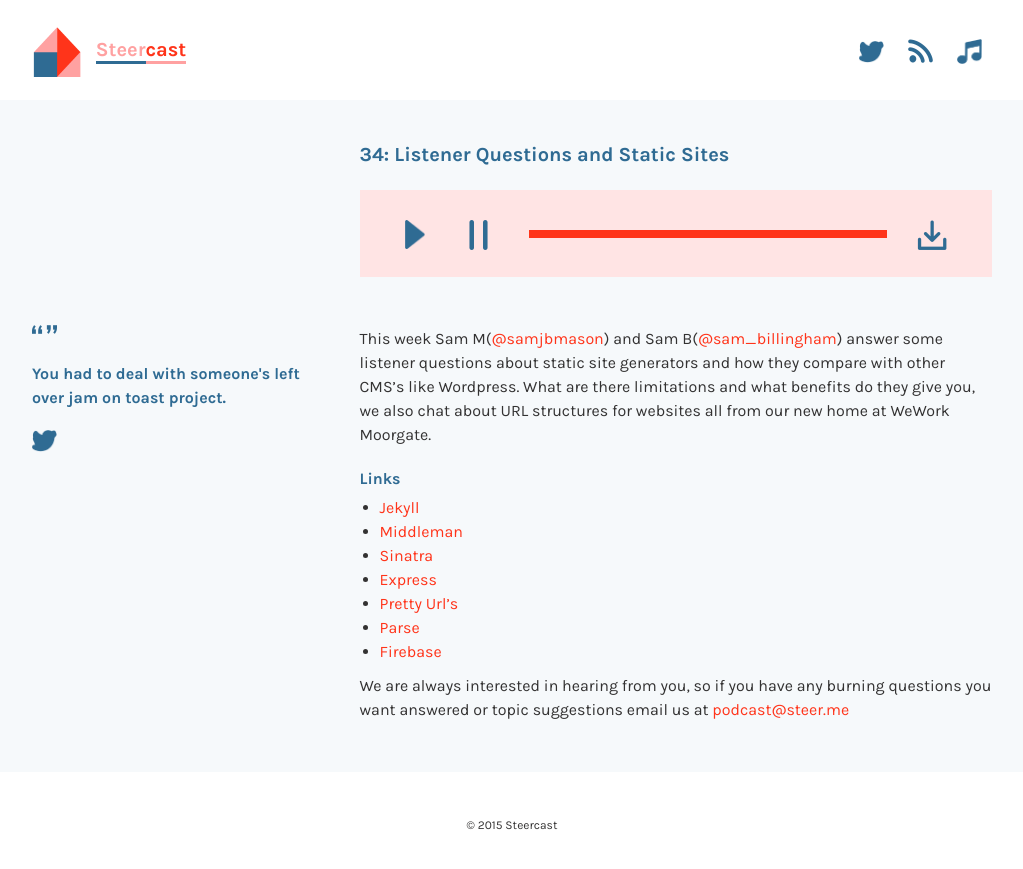
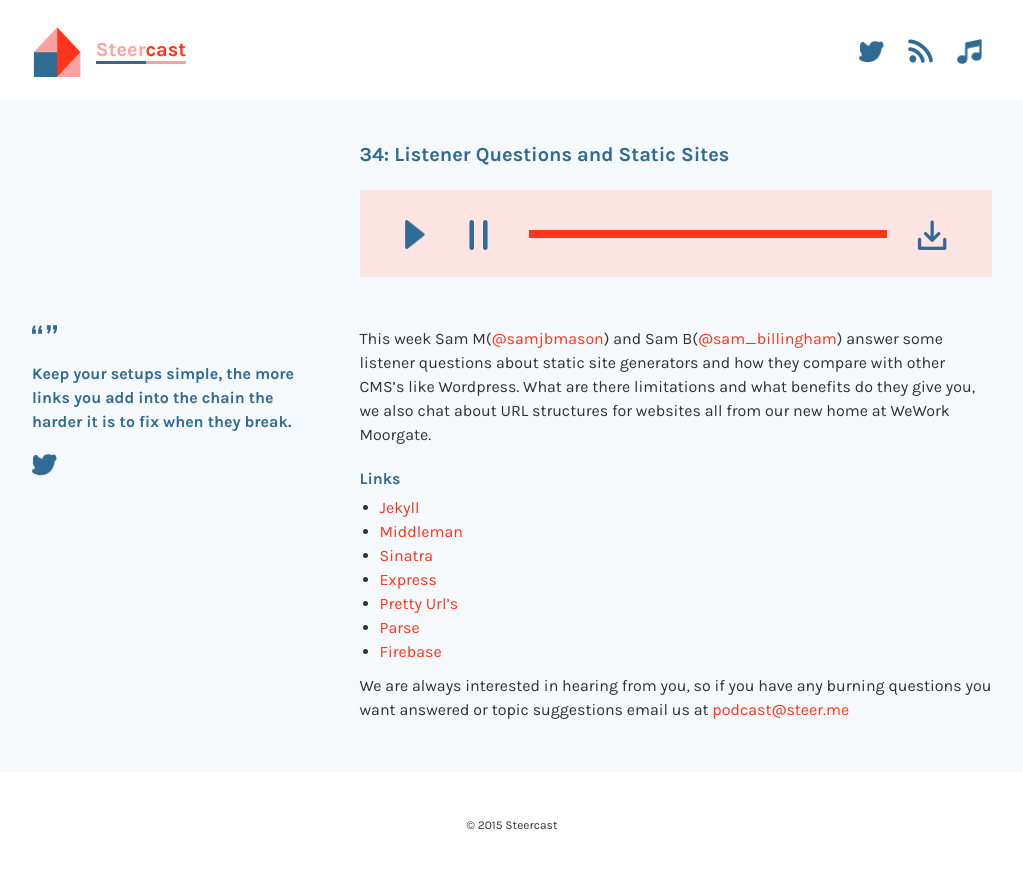
Before and after one commit to vivienney/podcast, a Jekyll site: the page built from _episodes/34.markdown, in a window 1280 px wide. Shown: the top 869 px of the page, without its empty margins (128-1151 px from the left). Built offline with Jekyll 4.4.1, drawn with Linux system fonts in a browser that asks for light colours.

Commit message:
Update quote

```diff
--- a/_episodes/34.markdown
+++ b/_episodes/34.markdown
@@ -3,7 +3,7 @@
 title: "34"
 long_title: "34: Listener Questions and Static Sites"
 date: 2015-08-25 10:00:00
-quote: "You had to deal with someone's left over jam on toast project."
+quote: "Keep your setups simple, the more links you add into the chain the harder it is to fix when they break."
 audio_link: "http://steer-podcast.s3-eu-west-1.amazonaws.com/34.mp3"
 # Details for RSS Feed
 duration: "28:56" # duration in minutes:seconds
```
